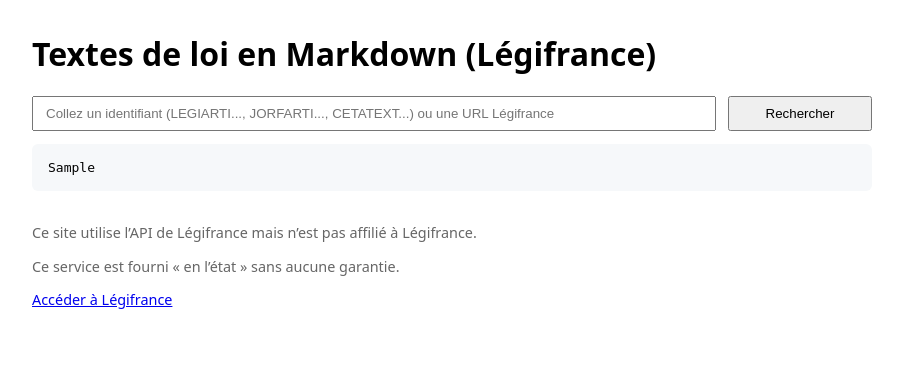
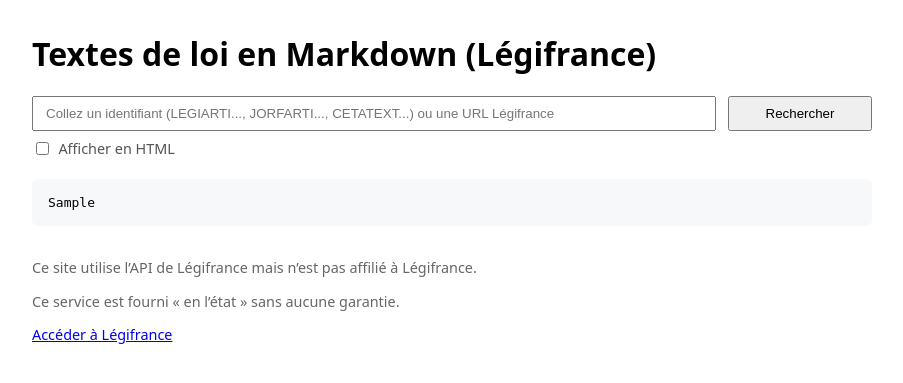
Before and after one commit to CatalaLang/catleg, a FastAPI app: template web/templates/home.html in a window 1280 px wide. Shown: the top 383 px of the page, without its empty margins (188-1091 px from the left). Run offline with FastAPI, Linux system fonts and the light colour scheme; the template is opened without the code that fills it: most values are stand-ins (such as "Sample title", 1, 10 or a date in 2020); some libraries are stand-ins or nearby versions.

Commit message:
md/html toggle

```diff
--- a/web/templates/base.html
+++ b/web/templates/base.html
@@ -10,6 +10,9 @@
 pre { white-space: pre-wrap; word-wrap: break-word; background: #f6f8fa; padding: 1rem; border-radius: 6px; }
 label.small { color: #555; font-size: .9em; }
 footer { margin-top: 2rem; color: #666; font-size: .9em; }
+.render-toggle { display: inline-flex; align-items: center; gap: .4rem; margin: .5rem 0; color: #555; font-size: .9em; }
+.rendered { background: #f6f8fa; padding: 1rem; border-radius: 6px; }
+.hidden { display: none; }
 </style>
 <body>
 <h1>Textes de loi en Markdown (Légifrance)</h1>
@@ -19,5 +22,39 @@
   <p>Ce service est fourni « en l’état » sans aucune garantie.</p>
   <p><a href="https://legifrance.gouv.fr" target="_blank" rel="noopener noreferrer">Accéder à Légifrance</a></p>
 </footer>
+<script src="https://cdn.jsdelivr.net/npm/marked/marked.min.js"></script>
+<script src="https://cdn.jsdelivr.net/npm/dompurify@3.1.7/dist/purify.min.js"></script>
+<script>
+(function(){
+  function setupToggle() {
+    var toggle = document.getElementById('toggle-html');
+    var pre = document.getElementById('md-output');
+    var htmlDiv = document.getElementById('html-output');
+    if (!toggle || !pre || !htmlDiv) return;
+    toggle.addEventListener('change', function(){
+      if (this.checked) {
+        try {
+          var mdText = pre.textContent || '';
+          var html = (window.marked && window.marked.parse) ? window.marked.parse(mdText) : mdText;
+          var clean = (window.DOMPurify && window.DOMPurify.sanitize) ? window.DOMPurify.sanitize(html) : html;
+          htmlDiv.innerHTML = clean;
+        } catch (e) {
+          htmlDiv.innerHTML = '<p>Erreur lors du rendu HTML.</p>';
+        }
+        pre.classList.add('hidden');
+        htmlDiv.classList.remove('hidden');
+      } else {
+        htmlDiv.classList.add('hidden');
+        pre.classList.remove('hidden');
+      }
+    });
+  }
+  if (document.readyState === 'loading') {
+    document.addEventListener('DOMContentLoaded', setupToggle);
+  } else {
+    setupToggle();
+  }
+})();
+</script>
 </body>
 </html>
--- a/web/templates/home.html
+++ b/web/templates/home.html
@@ -7,6 +7,8 @@
 {% if error %}
 <p class="small">{{ error }}</p>
 {% elif md %}
-<pre>{{ md }}</pre>
+<label class="render-toggle"><input type="checkbox" id="toggle-html"> Afficher en HTML</label>
+<pre id="md-output">{{ md }}</pre>
+<div id="html-output" class="rendered hidden"></div>
 {% endif %}
 {% endblock %}
```
